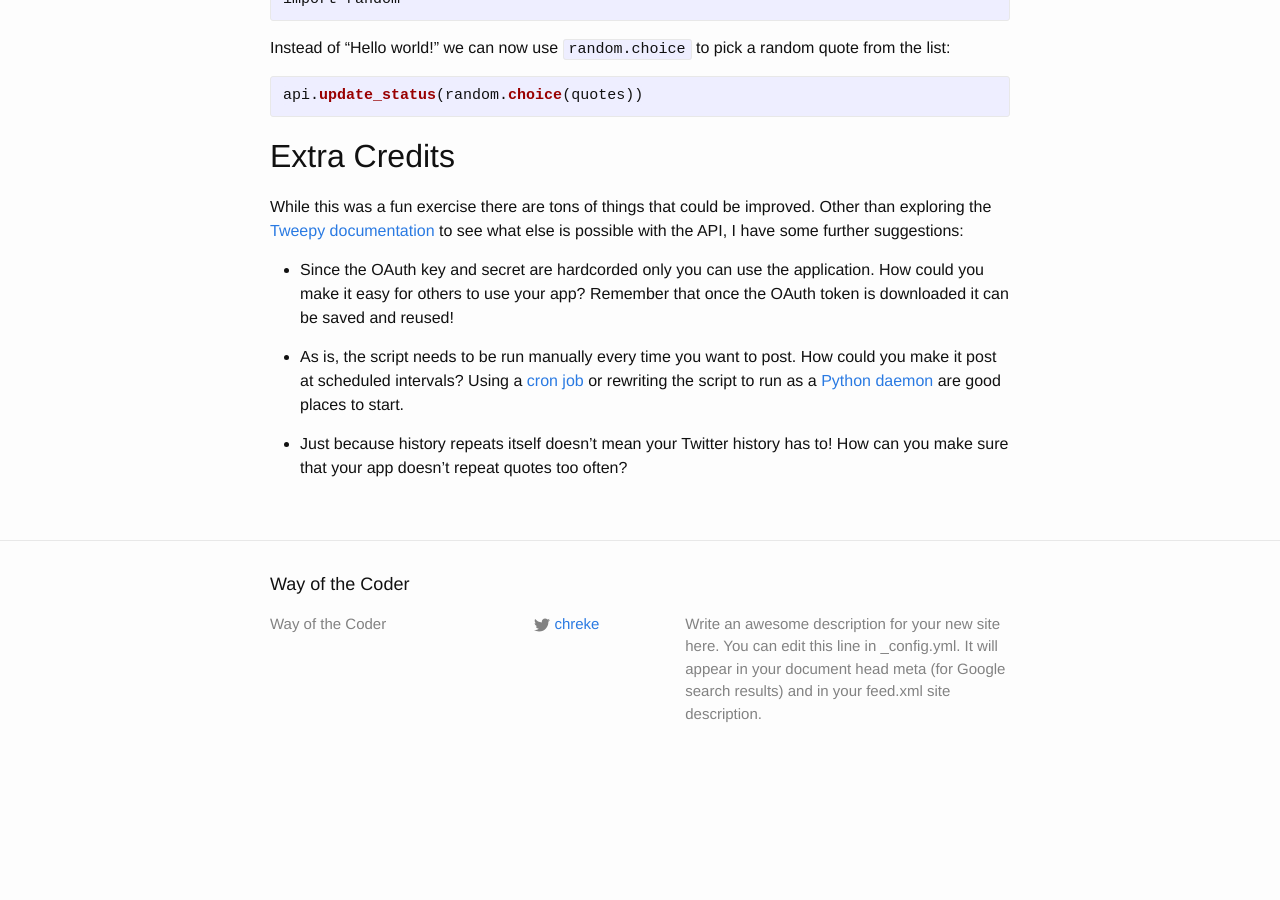
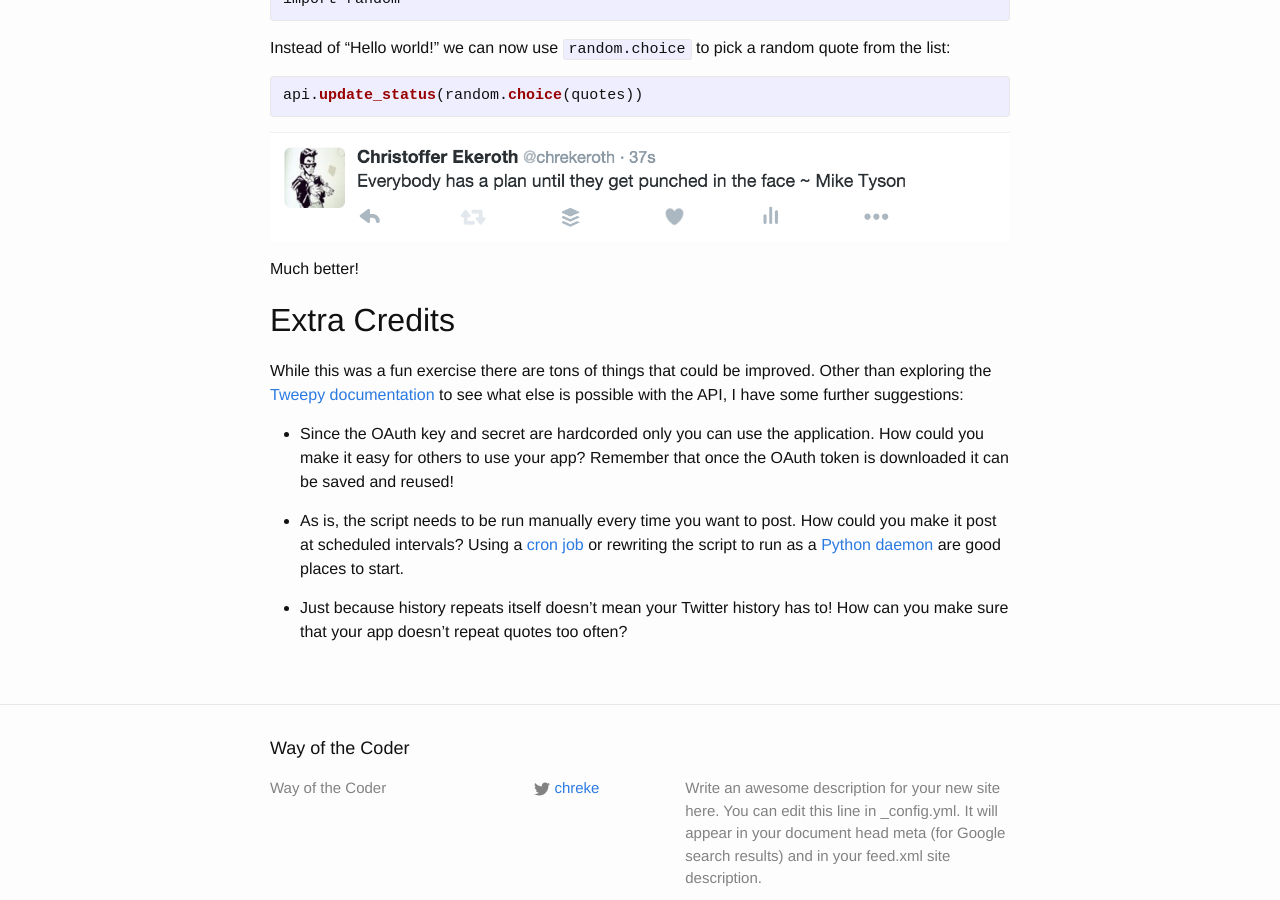
Before and after one commit to chreke/johnytex.github.io, a Jekyll site: the page built from _posts/2015-11-20-how-to-write-a-twitter-bot-part-1.md, in a window 1280 px wide and 900 px high, scrolled down 2662 px. Built offline with Jekyll 4.4.1, drawn with Linux system fonts in a browser that asks for light colours; before the commit the page ends 3447 px from its top, so only the background shows below that.

Commit message:
Add Twitter quote screenshot

```diff
--- a/_posts/2015-11-20-how-to-write-a-twitter-bot-part-1.md
+++ b/_posts/2015-11-20-how-to-write-a-twitter-bot-part-1.md
@@ -165,6 +165,10 @@ a random quote from the list:
 api.update_status(random.choice(quotes))
 {% endhighlight %}
 
+![Twitter Quote](/assets/twitter-quote.png)
+
+Much better!
+
 Extra Credits
 -------------
 
```
Also changed, not shown: assets/twitter-quote.png (added), 1 other file.
